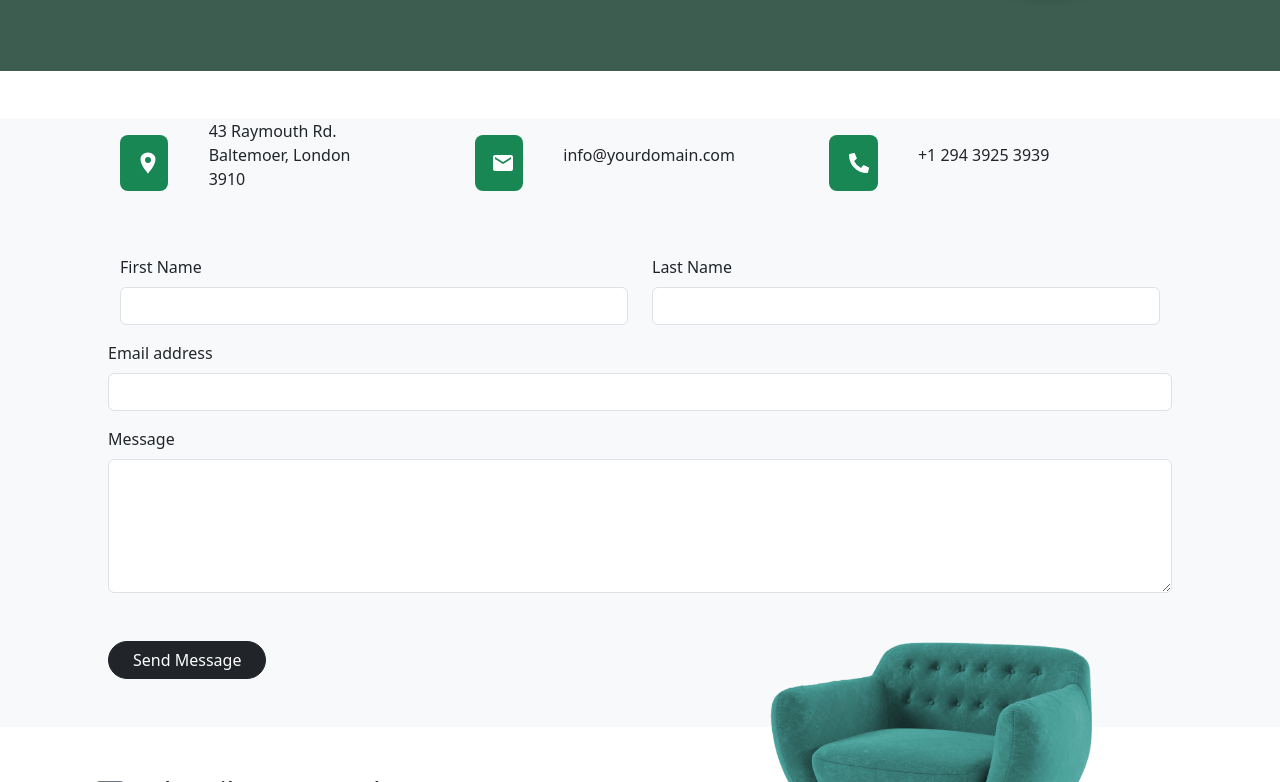
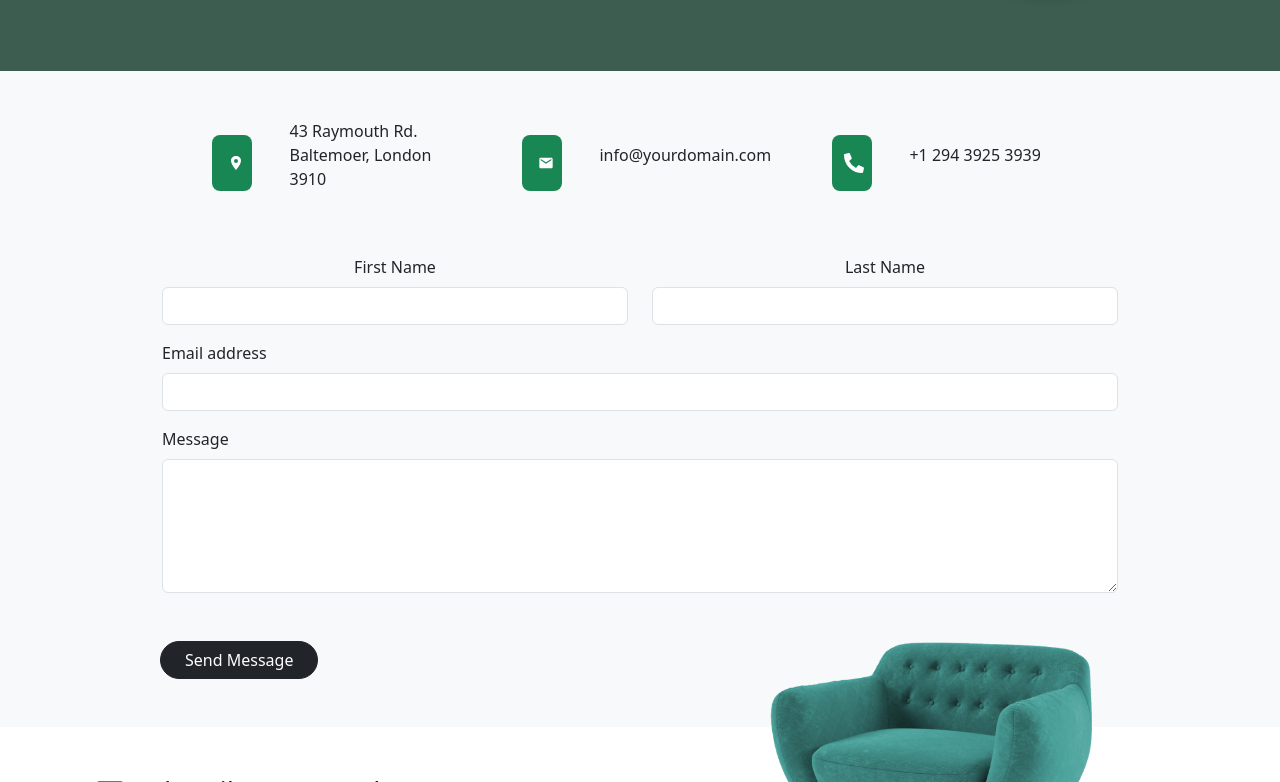
Before and after one commit to aniket-patil7075/Furniture_E-commerce, a React (Vite) app: page /ContactUs in a window 1280 px wide. Shown: the part 458-1240 px from the top of the page. Built offline with nearby package versions, Linux system fonts and the light colour scheme; data requests are answered from the project's data file.

Commit message:
Done ContnactUs compo

```diff
--- a/src/assets/ContactUs.jsx
+++ b/src/assets/ContactUs.jsx
@@ -11,7 +11,7 @@ import Form from 'react-bootstrap/Form';
 
 function ContactUs() {
   return (
-    <div>
+    <div className='bg-light'>
       <Container fluid>
       <Row className='main text-white p-3 text-start'>
         <Col className='ms-5'>
@@ -25,11 +25,11 @@ function ContactUs() {
         </Col>
       </Row>
       </Container>
-      <Container fluid className='bg-light'>
-  <Row className='m-5 align-items-center px-5'>
+      <Container fluid className='bg-light ' >
+  <Row className='my-5 align-items-center '  style={{paddingLeft:"200px" , paddingRight:"150px"}}>
     <Col md={1}>
       <div className='bg-success text-white h-75 w-75 py-2 rounded rounded-3'>
-      <IoLocationSharp className=' ps-3 fs-1'/>
+      <IoLocationSharp className=' ps-3 pe-2 fs-1'/>
       </div>
     </Col>
     <Col md={3}>
@@ -41,7 +41,7 @@ function ContactUs() {
     </Col>
     <Col md={1}>
     <div className='bg-success text-white h-75 w-75 py-2 rounded rounded-3'>
-    <MdEmail className=' ps-3 fs-1'/>
+    <MdEmail className='pe-2 ps-3 fs-1'/>
       </div>
     </Col>
     <Col md={3}>
@@ -49,16 +49,16 @@ function ContactUs() {
     </Col>
     <Col md={1}>
     <div className='bg-success text-white h-75 w-75 p-2 rounded rounded-3'>
-    <FaPhoneAlt className='ps-1 fs-1' style={{paddingTop:"10", paddingBottom:"10"}}/>
+    <FaPhoneAlt className='ps-1 fs-1 pe-3'  style={{paddingTop:"10", paddingBottom:"10"}}/>
       </div>
     </Col>
     <Col md={3}>
       <p className='text-start'>+1 294 3925 3939</p>
     </Col>
   </Row>
-<Form>
-<Row className="mb-3 text-start px-5 mx-5">
-        <Form.Group as={Col} controlId="formGridfname">
+<Form >
+<Row className="mb-3 text-center  " style={{paddingLeft:"150px" , paddingRight:"150px"}}>
+        <Form.Group as={Col} controlId="formGridfname" >
           <Form.Label>First Name</Form.Label>
           <Form.Control type="text" />
         </Form.Group>
@@ -68,15 +68,19 @@ function ContactUs() {
           <Form.Control type="text" />
         </Form.Group>
       </Row>
-      <Form.Group className="mb-3 mx-5 px-5 text-start" controlId="exampleForm.ControlInput1">
+     <Row  className="mb-3 text-center"  style={{paddingLeft:"150px" , paddingRight:"150px"}}>
+       <Form.Group className=" text-start" controlId="exampleForm.ControlInput1">
         <Form.Label>Email address</Form.Label>
         <Form.Control type="email" />
       </Form.Group>
-      <Form.Group className="mb-3 mx-5 px-5 text-start" controlId="exampleForm.ControlTextarea1">
+     </Row>
+      <Row  className="mb-3 text-center " style={{paddingLeft:"150px" , paddingRight:"150px"}} >
+      <Form.Group className=" text-start" controlId="exampleForm.ControlTextarea1">
         <Form.Label>Message</Form.Label>
         <Form.Control as="textarea" rows={5} />
       </Form.Group>
-      <Form.Group className='px-5 mx-5 text-start my-5'>
+      </Row>
+      <Form.Group className=' mx-5 text-start my-5' style={{paddingLeft:"100px"}}>
       <Button variant="dark" type='submit' className='mb-5 rounded-pill px-4'>Send Message</Button>
       </Form.Group>
 </Form>
```
